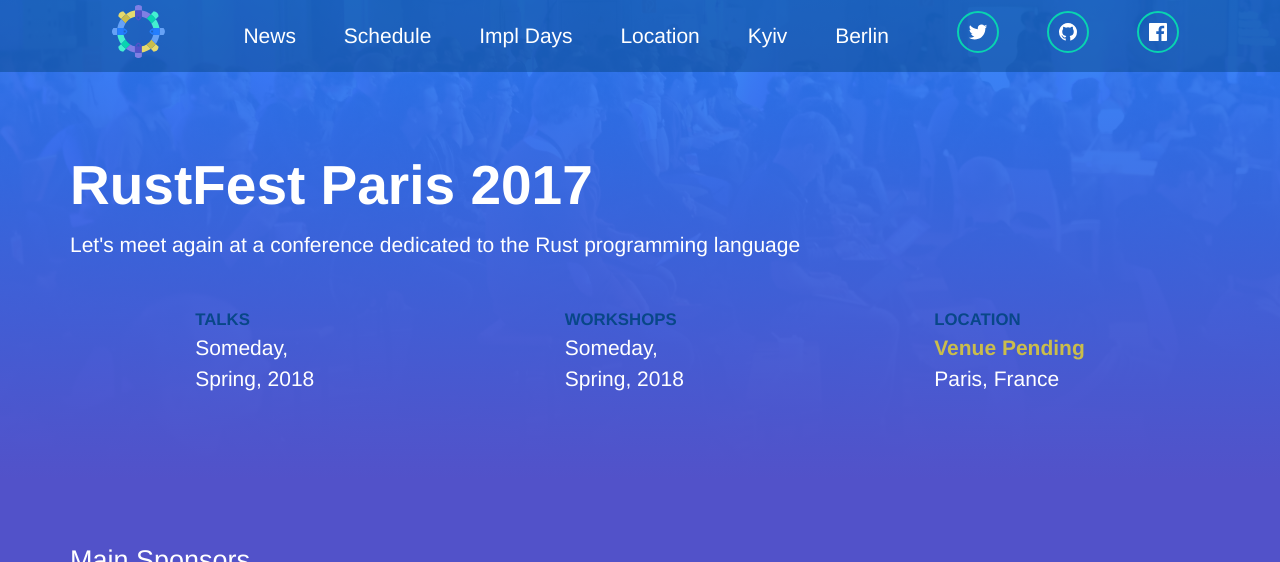
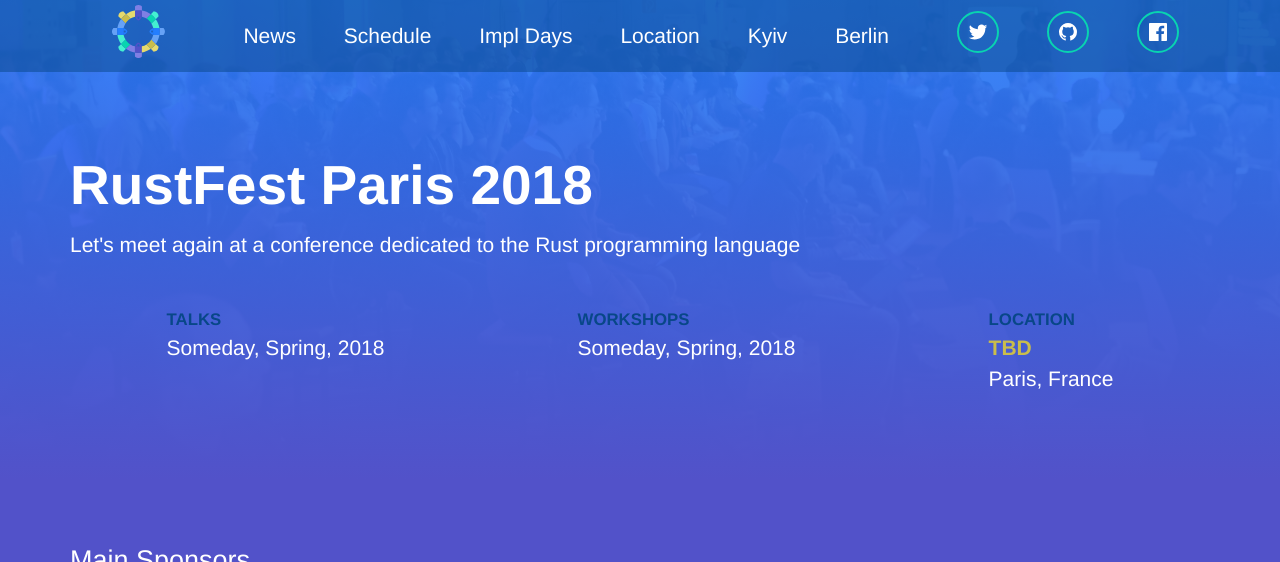
Before and after one commit to RustFestEU/paris.rustfest.eu, a Jekyll site: the page built from index.html, in a window 1280 px wide and 900 px high, cut to the strip 0-562 px from the top of the window. Built offline with Jekyll 4.4.1, drawn with Linux system fonts in a browser that asks for light colours; nearby versions of some CDN libraries.

Commit message:
Use site metadata for index

```diff
--- a/_config.yml
+++ b/_config.yml
@@ -1,10 +1,19 @@
-title: RustFest.EU
-email: team@rustfest.eu
+title: "RustFest.EU"
+email: "team@rustfest.eu"
 description: > # this means to ignore newlines until "baseurl:"
   A Community Rust conference for the Rusty folks all around Europe. Mark your
-  calendars, September 30th!
+  calendars, spring 2018!
 baseurl: "" # the subpath of your site, e.g. /blog
 url: "http://www.rustfest.eu" # the base hostname & protocol for your site
+
+location:
+  venue: "TBD"
+  city: "Paris"
+  country: "France"
+dates:
+  year: "2018"
+  talks: "Someday, Spring"
+  workshops: "Someday, Spring"
 
 # Build settings
 markdown: kramdown
--- a/index.html
+++ b/index.html
@@ -4,7 +4,7 @@
 ---
 <div class="hero">
   <section>
-    <h1>RustFest Paris 2017</h1>
+    <h1>RustFest {{site.location.city}} {{site.dates.year}}</h1>
     <p>Let's meet again at a conference dedicated to the Rust programming language</p>
 
     <div class="itemgroup">
@@ -12,16 +12,14 @@
       <div>
         <p class="desc">Talks</p>
         <p>
-          Someday,<br/>
-          Spring, 2018
+          {{site.dates.talks}}, {{site.dates.year}}
         </p>
       </div>
 
       <div>
         <p class="desc">Workshops</p>
         <p>
-          Someday,<br/>
-          Spring, 2018
+          {{site.dates.workshops}}, {{site.dates.year}}
         </p>
       </div>
 
@@ -29,8 +27,8 @@
         <p class="desc">Location</p>
         <p>
           <address title="Someplace">
-            <a href="/location/">Venue Pending</a><br />
-            Paris, France<br/>
+            <a href="/location/">{{site.location.venue}}</a><br />
+            {{site.location.city}}, {{site.location.country}}<br/>
           </address>
         </p>
       </div>
```
